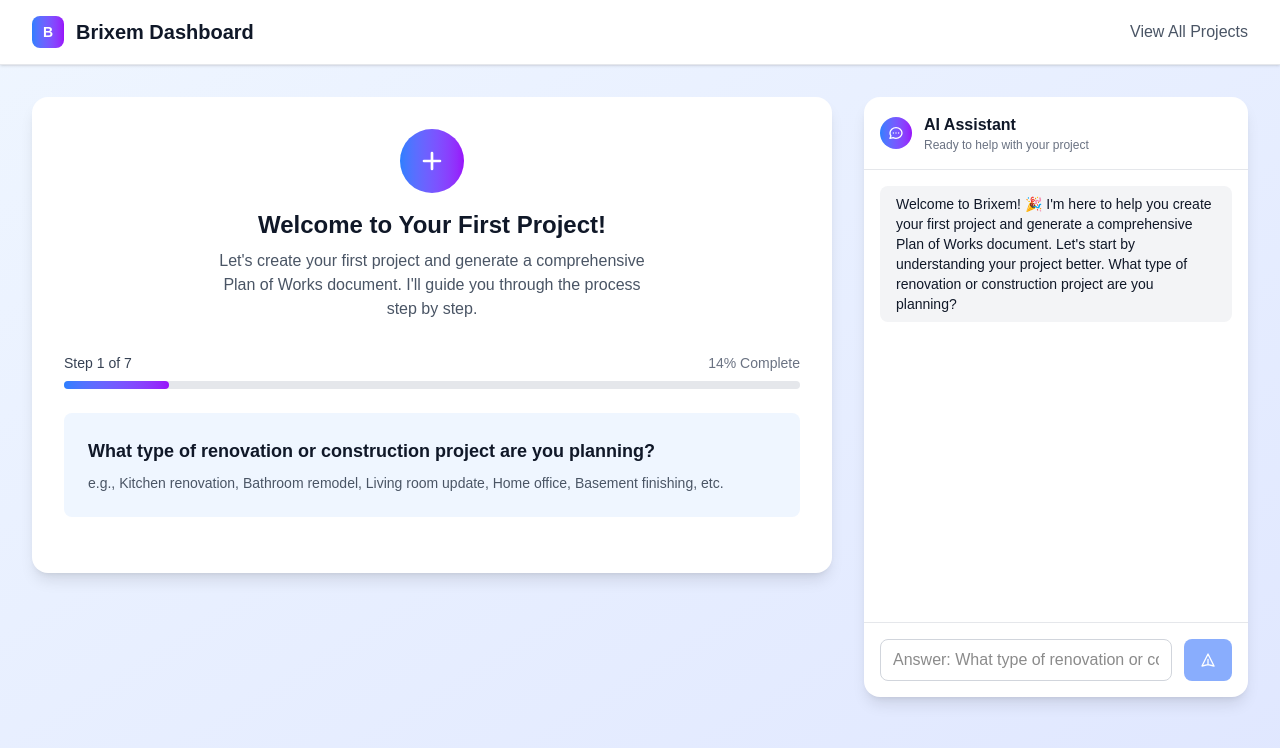
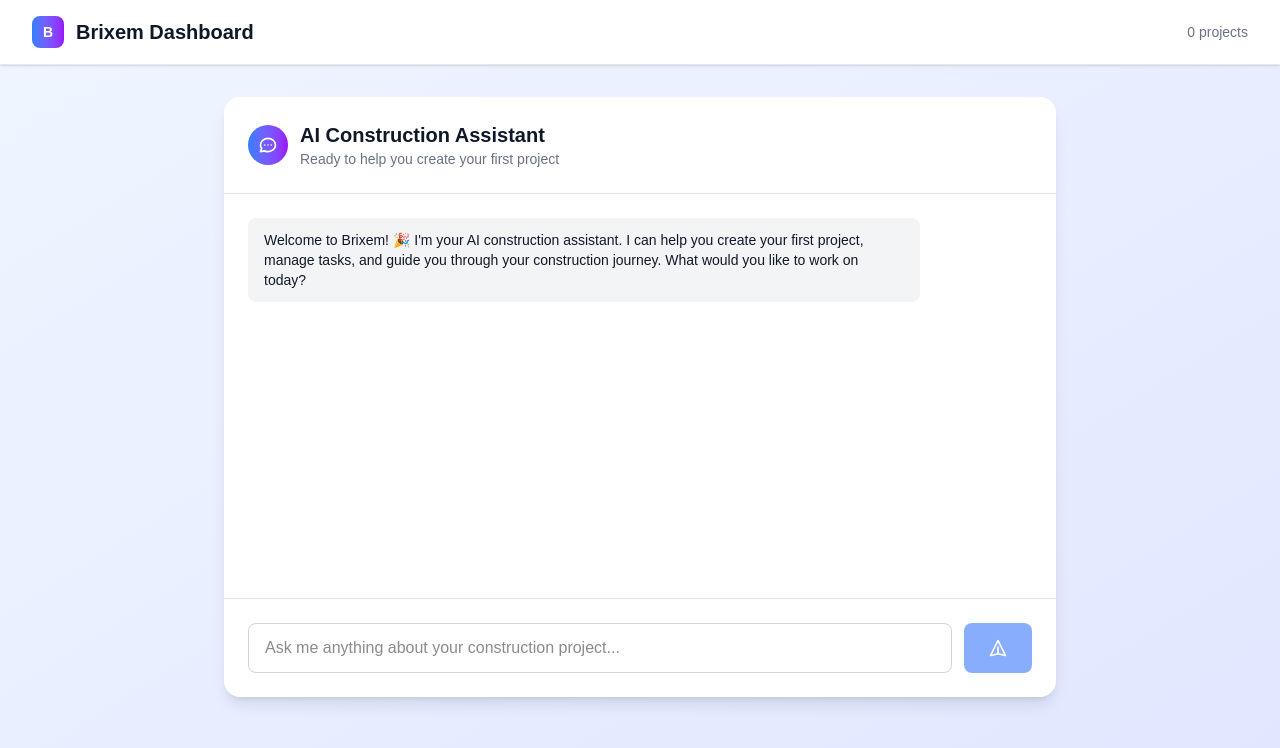
Before and after one commit to matiniy/Brixem-AI, a Next.js app: page /dashboard/homeowner/empty in a window 1280 px wide. Shown: the top 748 px of the page. Built offline with nearby package versions, Linux system fonts and the light colour scheme.

Commit message:
Create clean empty dashboard with chat UI connected to Groq API

```diff
--- a/src/app/dashboard/homeowner/empty/page.tsx
+++ b/src/app/dashboard/homeowner/empty/page.tsx
@@ -8,76 +8,16 @@ interface Message {
   text: string;
 }
 
-interface ProjectData {
-  projectType: string;
-  location: string;
-  budget: string;
-  timeline: string;
-  description: string;
-  scope: string;
-  requirements: string;
-}
-
 export default function EmptyDashboard() {
   const router = useRouter();
   const [messages, setMessages] = useState<Message[]>([
     {
       role: "ai",
-      text: "Welcome to Brixem! 🎉 I'm here to help you create your first project and generate a comprehensive Plan of Works document. Let's start by understanding your project better. What type of renovation or construction project are you planning?"
+      text: "Welcome to Brixem! 🎉 I'm your AI construction assistant. I can help you create your first project, manage tasks, and guide you through your construction journey. What would you like to work on today?"
     }
   ]);
   const [currentInput, setCurrentInput] = useState("");
   const [isLoading, setIsLoading] = useState(false);
-  const [projectData, setProjectData] = useState<ProjectData>({
-    projectType: "",
-    location: "",
-    budget: "",
-    timeline: "",
-    description: "",
-    scope: "",
-    requirements: ""
-  });
-  const [currentStep, setCurrentStep] = useState(0);
-  const [planOfWorks, setPlanOfWorks] = useState<string>("");
-  const [isGeneratingPlan, setIsGeneratingPlan] = useState(false);
-
-  const setupQuestions = [
-    {
-      question: "What type of renovation or construction project are you planning?",
-      key: "projectType",
-      examples: "e.g., Kitchen renovation, Bathroom remodel, Living room update, Home office, Basement finishing, etc."
-    },
-    {
-      question: "Where is your project located? (City, State)",
-      key: "location",
-      examples: "e.g., New York, NY or Los Angeles, CA"
-    },
-    {
-      question: "What's your budget range for this project?",
-      key: "budget",
-      examples: "e.g., $10,000 - $25,000 or $50,000+"
-    },
-    {
-      question: "What's your ideal timeline for completion?",
-      key: "timeline",
-      examples: "e.g., 2-3 months, 6-8 weeks, ASAP"
-    },
-    {
-      question: "Can you describe your project in detail? What are you looking to achieve?",
-      key: "description",
-      examples: "e.g., Complete kitchen renovation with new cabinets, countertops, and modern appliances"
-    },
-    {
-      question: "What specific areas or rooms are involved in your project?",
-      key: "scope",
-      examples: "e.g., Kitchen and dining area, Master bathroom and closet, etc."
-    },
-    {
-      question: "Any specific requirements or preferences? (materials, style, features)",
-      key: "requirements",
-      examples: "e.g., Modern style, eco-friendly materials, smart home features, etc."
-    }
-  ];
 
   const handleSend = async (message: string) => {
     if (!message.trim() || isLoading) return;
@@ -89,39 +29,10 @@ export default function EmptyDashboard() {
     setIsLoading(true);
 
     try {
-      // If we're in the setup phase, handle the structured questions
-      if (currentStep < setupQuestions.length) {
-        const currentQuestion = setupQuestions[currentStep];
-        const updatedProjectData = { ...projectData };
-        updatedProjectData[currentQuestion.key as keyof ProjectData] = message;
-        setProjectData(updatedProjectData);
-
-        // Move to next question or finish setup
-        if (currentStep + 1 < setupQuestions.length) {
-          const nextQuestion = setupQuestions[currentStep + 1];
-          const aiResponse: Message = {
-            role: "ai",
-            text: `${nextQuestion.question}\n\n${nextQuestion.examples}`
-          };
-          setMessages(prev => [...prev, aiResponse]);
-          setCurrentStep(currentStep + 1);
-        } else {
-          // All questions answered, generate plan
-          const aiResponse: Message = {
-            role: "ai",
-            text: "Perfect! I have all the information I need. Let me generate a comprehensive Plan of Works document for your project. This will include detailed scope, timeline, budget breakdown, and next steps. Generating your plan now..."
-          };
-          setMessages(prev => [...prev, aiResponse]);
-
-          // Generate the plan
-          await generatePlanOfWorks(updatedProjectData);
-        }
-      } else {
-        // Handle general chat after setup
+      // Send message to Groq API
       const response = await sendChatMessage([{ role: "user", text: message }]);
       const aiResponse: Message = { role: "ai", text: response.message };
       setMessages(prev => [...prev, aiResponse]);
-      }
     } catch (error) {
       console.error("Error processing message:", error);
       const errorMessage: Message = {
@@ -134,52 +45,6 @@ export default function EmptyDashboard() {
     }
   };
 
-  const generatePlanOfWorks = async (data: ProjectData) => {
-    setIsGeneratingPlan(true);
-
-    try {
-      const prompt = `Generate a comprehensive Plan of Works document for a ${data.projectType} project with the following details:
-
-Project Type: ${data.projectType}
-Location: ${data.location}
-Budget: ${data.budget}
-Timeline: ${data.timeline}
-Description: ${data.description}
-Scope: ${data.scope}
-Requirements: ${data.requirements}
-
-Please create a detailed Plan of Works that includes:
-1. Project Overview and Objectives
-2. Detailed Scope of Work
-3. Timeline and Milestones
-4. Budget Breakdown
-5. Required Permits and Approvals
-6. Contractor Requirements
-7. Risk Assessment
-8. Next Steps and Recommendations
-
-Format it professionally with clear sections and actionable items.`;
-
-      const plan = await sendChatMessage([{ role: "user", text: prompt }]);
-      setPlanOfWorks(plan.message);
-
-      const successMessage: Message = {
-        role: "ai",
-        text: `🎉 Your Plan of Works document has been generated! Here's your comprehensive project plan:\n\n${plan}\n\nWould you like me to help you with the next steps, such as finding contractors or creating a detailed project timeline?`
-      };
-      setMessages(prev => [...prev, successMessage]);
-
-    } catch (error) {
-      console.error("Error generating plan:", error);
-      const errorMessage: Message = {
-        role: "ai",
-        text: "I apologize, but I encountered an error while generating your Plan of Works. Please try again or contact support."
-      };
-      setMessages(prev => [...prev, errorMessage]);
-    } finally {
-      setIsGeneratingPlan(false);
-    }
-  };
 
   const handleKeyPress = (e: React.KeyboardEvent) => {
     if (e.key === "Enter" && !e.shiftKey) {
@@ -201,117 +66,39 @@ Format it professionally with clear sections and actionable items.`;
               <h1 className="text-xl font-bold text-gray-900">Brixem Dashboard</h1>
             </div>
             <div className="flex items-center space-x-4">
-              <button
-                onClick={() => router.push('/dashboard/homeowner')}
-                className="text-gray-600 hover:text-gray-900 transition-colors"
-              >
-                View All Projects
-              </button>
+              <span className="text-sm text-gray-500">0 projects</span>
             </div>
           </div>
         </div>
       </div>
 
-      {/* Main Content */}
-      <div className="max-w-7xl mx-auto px-4 sm:px-6 lg:px-8 py-8">
-        <div className="grid grid-cols-1 lg:grid-cols-3 gap-8">
-          {/* Welcome Section */}
-          <div className="lg:col-span-2">
-            <div className="bg-white rounded-2xl shadow-lg p-8">
-              <div className="text-center mb-8">
-                <div className="w-16 h-16 bg-gradient-to-r from-blue-500 to-purple-600 rounded-full flex items-center justify-center mx-auto mb-4">
-                  <svg className="w-8 h-8 text-white" fill="none" stroke="currentColor" viewBox="0 0 24 24">
-                    <path strokeLinecap="round" strokeLinejoin="round" strokeWidth={2} d="M12 6v6m0 0v6m0-6h6m-6 0H6" />
-                  </svg>
-                </div>
-                <h2 className="text-2xl font-bold text-gray-900 mb-2">Welcome to Your First Project!</h2>
-                <p className="text-gray-600 max-w-md mx-auto">
-                  Let&apos;s create your first project and generate a comprehensive Plan of Works document.
-                  I&apos;ll guide you through the process step by step.
-                </p>
-              </div>
-
-              {/* Progress Indicator */}
-              {currentStep < setupQuestions.length && (
-                <div className="mb-6">
-                  <div className="flex justify-between items-center mb-2">
-                    <span className="text-sm font-medium text-gray-700">
-                      Step {currentStep + 1} of {setupQuestions.length}
-                    </span>
-                    <span className="text-sm text-gray-500">
-                      {Math.round(((currentStep + 1) / setupQuestions.length) * 100)}% Complete
-                    </span>
-                  </div>
-                  <div className="w-full bg-gray-200 rounded-full h-2">
-                    <div
-                      className="bg-gradient-to-r from-blue-500 to-purple-600 h-2 rounded-full transition-all duration-300"
-                      style={{ width: `${((currentStep + 1) / setupQuestions.length) * 100}%` }}
-                    ></div>
-                  </div>
-                </div>
-              )}
-
-              {/* Current Question Display */}
-              {currentStep < setupQuestions.length && (
-                <div className="bg-blue-50 rounded-lg p-6 mb-6">
-                  <h3 className="text-lg font-semibold text-gray-900 mb-2">
-                    {setupQuestions[currentStep].question}
-                  </h3>
-                  <p className="text-sm text-gray-600">
-                    {setupQuestions[currentStep].examples}
-                  </p>
-                </div>
-              )}
-
-              {/* Plan of Works Display */}
-              {planOfWorks && (
-                <div className="bg-green-50 rounded-lg p-6 mb-6">
-                  <h3 className="text-lg font-semibold text-gray-900 mb-4">Your Plan of Works</h3>
-                  <div className="bg-white rounded-lg p-4 max-h-96 overflow-y-auto">
-                    <pre className="whitespace-pre-wrap text-sm text-gray-800 font-mono">
-                      {planOfWorks}
-                    </pre>
-                  </div>
-                  <div className="mt-4 flex space-x-3">
-                    <button className="px-4 py-2 bg-blue-600 text-white rounded-lg hover:bg-blue-700 transition-colors">
-                      Download PDF
-                    </button>
-                    <button className="px-4 py-2 bg-gray-600 text-white rounded-lg hover:bg-gray-700 transition-colors">
-                      Share
-                    </button>
-                  </div>
-                </div>
-              )}
-            </div>
-          </div>
-
-          {/* Chat Section */}
-          <div className="lg:col-span-1">
-            <div className="bg-white rounded-2xl shadow-lg h-[600px] flex flex-col">
+      {/* Main Content - Full Width Chat */}
+      <div className="max-w-4xl mx-auto px-4 sm:px-6 lg:px-8 py-8">
+        <div className="bg-white rounded-2xl shadow-lg h-[calc(100vh-200px)] flex flex-col">
           {/* Chat Header */}
-              <div className="p-4 border-b border-gray-200">
+          <div className="p-6 border-b border-gray-200">
             <div className="flex items-center space-x-3">
-                  <div className="w-8 h-8 bg-gradient-to-r from-blue-500 to-purple-600 rounded-full flex items-center justify-center">
-                    <svg className="w-4 h-4 text-white" fill="none" stroke="currentColor" viewBox="0 0 24 24">
+              <div className="w-10 h-10 bg-gradient-to-r from-blue-500 to-purple-600 rounded-full flex items-center justify-center">
+                <svg className="w-5 h-5 text-white" fill="none" stroke="currentColor" viewBox="0 0 24 24">
                   <path strokeLinecap="round" strokeLinejoin="round" strokeWidth={2} d="M8 12h.01M12 12h.01M16 12h.01M21 12c0 4.418-4.03 8-9 8a9.863 9.863 0 01-4.255-.949L3 20l1.395-3.72C3.512 15.042 3 13.574 3 12c0-4.418 4.03-8 9-8s9 3.582 9 8z" />
                 </svg>
               </div>
               <div>
-                    <h3 className="font-semibold text-gray-900">AI Assistant</h3>
-                    <p className="text-xs text-gray-500">Ready to help with your project</p>
+                <h2 className="text-xl font-semibold text-gray-900">AI Construction Assistant</h2>
+                <p className="text-sm text-gray-500">Ready to help you create your first project</p>
               </div>
             </div>
           </div>
 
           {/* Messages */}
-              <div className="flex-1 overflow-y-auto p-4 space-y-4">
+          <div className="flex-1 overflow-y-auto p-6 space-y-4">
             {messages.map((message, index) => (
               <div
                 key={index}
                 className={`flex ${message.role === "user" ? "justify-end" : "justify-start"}`}
               >
                 <div
-                      className={`max-w-xs lg:max-w-sm px-4 py-2 rounded-lg ${
+                  className={`max-w-2xl px-4 py-3 rounded-lg ${
                     message.role === "user"
                       ? "bg-blue-600 text-white"
                       : "bg-gray-100 text-gray-900"
@@ -323,7 +110,7 @@ Format it professionally with clear sections and actionable items.`;
             ))}
             {isLoading && (
               <div className="flex justify-start">
-                    <div className="bg-gray-100 text-gray-900 px-4 py-2 rounded-lg">
+                <div className="bg-gray-100 text-gray-900 px-4 py-3 rounded-lg">
                   <div className="flex items-center space-x-2">
                     <div className="animate-spin rounded-full h-4 w-4 border-b-2 border-gray-600"></div>
                     <span className="text-sm">Thinking...</span>
@@ -331,39 +118,26 @@ Format it professionally with clear sections and actionable items.`;
                 </div>
               </div>
             )}
-                {isGeneratingPlan && (
-                  <div className="flex justify-start">
-                    <div className="bg-gray-100 text-gray-900 px-4 py-2 rounded-lg">
-                      <div className="flex items-center space-x-2">
-                        <div className="animate-spin rounded-full h-4 w-4 border-b-2 border-gray-600"></div>
-                        <span className="text-sm">Generating your Plan of Works...</span>
-                      </div>
-                    </div>
-                  </div>
-                )}
           </div>
 
           {/* Input */}
-              <div className="p-4 border-t border-gray-200">
+          <div className="p-6 border-t border-gray-200">
             <div className="flex space-x-3">
               <input
                 type="text"
                 value={currentInput}
                 onChange={(e) => setCurrentInput(e.target.value)}
                 onKeyPress={handleKeyPress}
-                    placeholder={currentStep < setupQuestions.length ?
-                      `Answer: ${setupQuestions[currentStep].question}` :
-                      "Ask me anything about your project..."
-                    }
-                    className="flex-1 px-3 py-2 border border-gray-300 rounded-lg focus:outline-none focus:ring-2 focus:ring-blue-500 focus:border-transparent"
-                    disabled={isLoading || isGeneratingPlan}
+                placeholder="Ask me anything about your construction project..."
+                className="flex-1 px-4 py-3 border border-gray-300 rounded-lg focus:outline-none focus:ring-2 focus:ring-blue-500 focus:border-transparent"
+                disabled={isLoading}
               />
               <button
                 onClick={() => handleSend(currentInput)}
-                    disabled={!currentInput.trim() || isLoading || isGeneratingPlan}
-                    className="px-4 py-2 bg-blue-600 text-white rounded-lg hover:bg-blue-700 disabled:opacity-50 disabled:cursor-not-allowed transition-colors"
+                disabled={!currentInput.trim() || isLoading}
+                className="px-6 py-3 bg-blue-600 text-white rounded-lg hover:bg-blue-700 disabled:opacity-50 disabled:cursor-not-allowed transition-colors"
               >
-                    <svg className="w-4 h-4" fill="none" stroke="currentColor" viewBox="0 0 24 24">
+                <svg className="w-5 h-5" fill="none" stroke="currentColor" viewBox="0 0 24 24">
                   <path strokeLinecap="round" strokeLinejoin="round" strokeWidth={2} d="M12 19l9 2-9-18-9 18 9-2zm0 0v-8" />
                 </svg>
               </button>
@@ -372,7 +146,5 @@ Format it professionally with clear sections and actionable items.`;
         </div>
       </div>
     </div>
-      </div>
-    </div>
   );
 }
```
Lines whose indentation alone changed are shown as unchanged.
